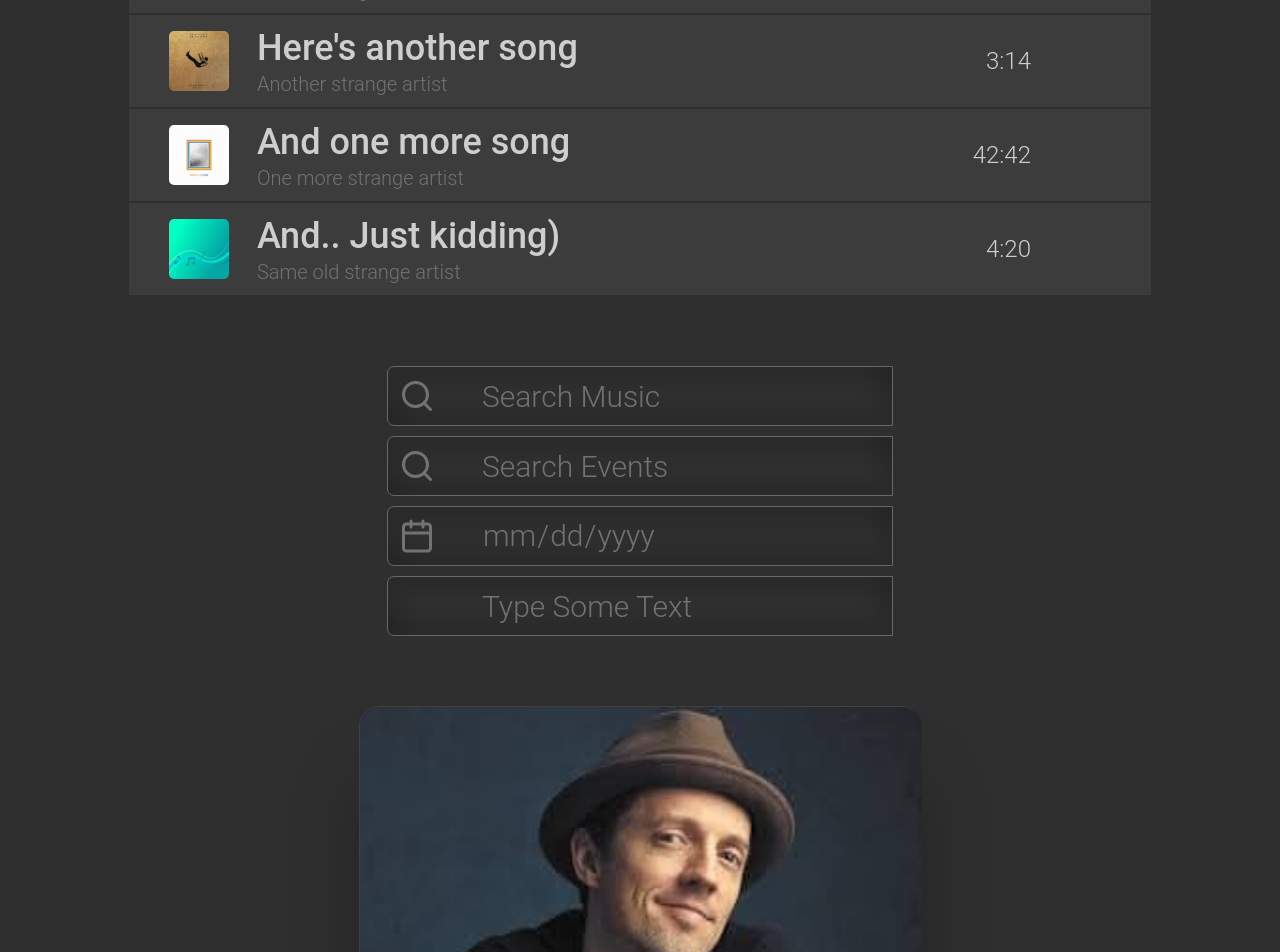
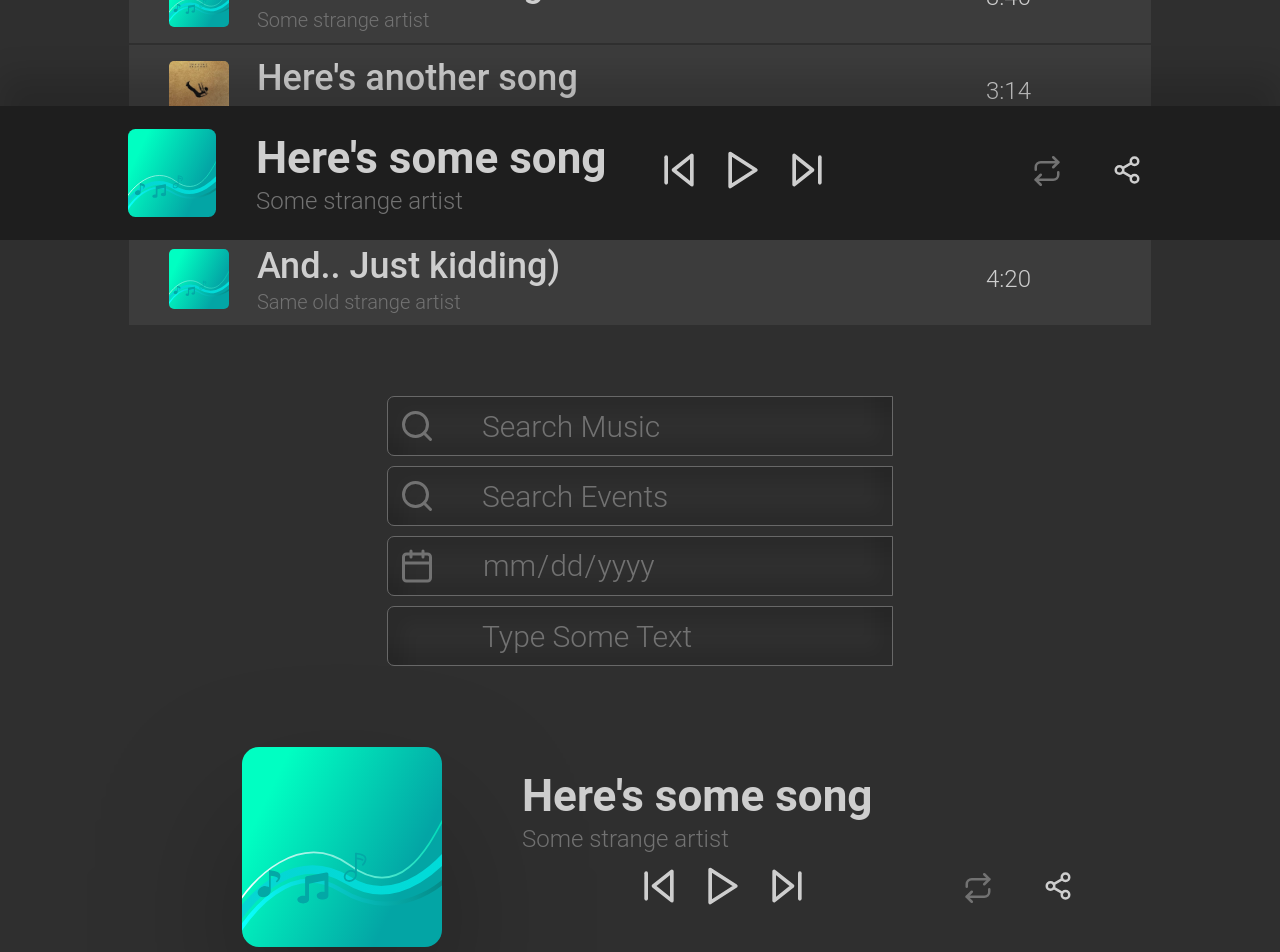
Before and after one commit to mari1647iv/music-player, a React (Create React App) app: page /components in a window 1280 px wide. Shown: the part 560-1512 px from the top of the page. Built offline with nearby package versions, Linux system fonts and the light colour scheme.

Commit message:
Add player component

```diff
--- /dev/null
+++ b/src/components/Player/Player.css
@@ -0,0 +1,127 @@
+.minimized-player {
+  position: fixed;
+  bottom: 0;
+  left: 0;
+
+  width: 100vw;
+  min-width: 1060px;
+  padding: 23px 10vw;
+  box-sizing: border-box;
+
+  background: #1e1e1e;
+  box-shadow: 0px -30px 30px rgba(0, 0, 0, 0.15);
+
+  display: flex;
+  align-items: center;
+  justify-content: space-between;
+  flex-wrap: no-wrap;
+}
+
+.container {
+  display: flex;
+  justify-content: space-between;
+  align-items: center;
+  gap: 40px;
+}
+
+.minimized-player-image {
+  width: 88px;
+  height: 88px;
+  border-radius: 8.5%;
+}
+
+.minimized-player-info {
+  min-width: 351px;
+  display: flex;
+  flex-direction: column;
+  justify-content: flex-start;
+  align-items: flex-start;
+
+  font-style: normal;
+  text-align: left;
+  text-decoration: none;
+}
+
+.maximized-player {
+  width: 878px;
+  padding: 10px 40px;
+  box-sizing: border-box;
+
+  background: transparent;
+  border: 1px solid #2f2f2f;
+
+  display: flex;
+  align-items: center;
+  justify-content: space-around;
+  flex-wrap: no-wrap;
+}
+
+.maximized-player-image {
+  width: 200px;
+  height: 200px;
+  margin-right: 80px;
+  border-radius: 8.5%;
+
+  filter: drop-shadow(0px 70px 70px rgba(0, 0, 0, 0.25));
+}
+
+.maximized-player-info {
+  min-width: 561px;
+  display: flex;
+  flex-direction: column;
+  justify-content: flex-start;
+  align-items: flex-start;
+
+  font-style: normal;
+  text-align: left;
+  text-decoration: none;
+}
+
+.player-song {
+  font-weight: bold;
+  font-size: 44px;
+  line-height: 55px;
+
+  color: #cecece;
+}
+
+.player-artist {
+  font-weight: 300;
+  font-size: 24px;
+  line-height: 30px;
+
+  color: #727272;
+}
+
+.player-time {
+  margin: 0px 40px;
+
+  font-style: normal;
+  font-weight: 300;
+  font-size: 24px;
+  line-height: 30px;
+
+  color: #cecece;
+  text-align: center;
+}
+
+.controls {
+  display: flex;
+  flex-grow: 2;
+  justify-content: center;
+}
+
+.isRepeat {
+  position: fixed;
+  opacity: 0;
+  pointer-events: none;
+}
+
+.isRepeat + i {
+  color: #727272;
+  cursor: pointer;
+}
+
+.isRepeat:checked + i {
+  color: #cecece;
+}
--- /dev/null
+++ b/src/components/Player/Player.js
@@ -0,0 +1,69 @@
+import React from "react";
+import "./Player.css";
+import {Play, SkipBack, SkipForward, Repeat, Share2} from "react-feather";
+import  DefaultImage from "../../assets/default.svg";
+import { Link } from "react-router-dom";
+import Button from "../Button/Button";
+
+function Player(props) {
+  const { size, id, song, artist, image, duration } = props;
+
+  switch (size) {
+    case "minimized":
+      return (
+          <div className="minimized-player">
+            <div className="container">
+              <img src={image?image:DefaultImage} className="minimized-player-image" alt="Song album"/>
+              <Link to="/player"  className="minimized-player-info">
+                <p className="player-song">{song}</p>
+                <p className="player-artist">{artist}</p>
+              </Link>
+              <div className="controls">
+                    <Button type="icon" children={<SkipBack size={44}/>} />
+                    <Button type="icon" children={<Play size={44}/>}/>
+                    <Button type="icon" children={<SkipForward size={44}/>}/>
+              </div>
+            </div>
+            <div className="container">
+              <label>
+                <input type="checkbox" className="isRepeat"/>
+                <i><Repeat size={30} /></i>
+              </label>
+              <Button type="icon" children={<Share2 size={30}/>}/>
+            </div>
+          </div>
+      );
+      break;
+    case "maximized":
+      return (
+          <div className="maximized-player">
+              <img src={image?image:DefaultImage} className="maximized-player-image" alt="Song album"/>
+              <div>
+                <div className="maximized-player-info">
+                  <p className="player-song">{song}</p>
+                  <p className="player-artist">{artist}</p>
+                </div>
+                <div className="container">
+                  <div className="controls">
+                        <Button type="icon" children={<SkipBack size={44}/>} />
+                        <Button type="icon" children={<Play size={44}/>}/>
+                        <Button type="icon" children={<SkipForward size={44}/>}/>
+                  </div>
+                  <div className="container">
+                    <label>
+                      <input type="checkbox" className="isRepeat"/>
+                      <i><Repeat size={30} /></i>
+                    </label>
+                    <Button type="icon" children={<Share2 size={30}/>}/>
+                  </div>
+                </div>
+              </div>
+          </div>
+      );
+      break;
+    default:
+      break;
+  }
+}
+
+export default Player;
--- a/src/routes/Components/Components.css
+++ b/src/routes/Components/Components.css
@@ -2,19 +2,17 @@
   color: grey;
   width: 100%;
   padding-top: 30px;
+  padding-bottom: 150px;
 
   display: flex;
   flex-direction: column;
   justify-content: flex-start;
   align-items: center;
+  gap: 60px;
 }
 
-.components-page button {
+.buttons-div > button {
   margin: 0 20px;
-}
-
-.components-page > div {
-  margin: 30px 0;
 }
 
 .components-page > div > .input-container {
--- a/src/routes/Components/Components.js
+++ b/src/routes/Components/Components.js
@@ -7,6 +7,7 @@ import Input from "../../components/Input/Input";
 import AudioBlock from "../../components/AudioBlock/AudioBlock";
 import Card from "../../components/Card/Card";
 import LyricsBlock from "../../components/LyricsBlock/LyricsBlock";
+import Player from "../../components/Player/Player";
 import WreckedImage from "../../assets/wrecked.jpg";
 import LFTGImage from "../../assets/lftg.jpg";
 import ArtistImage from "../../assets/artist.jpg";
@@ -28,12 +29,12 @@ function Components() {
             <Header location="components"/>
             <div className="components-page">
                 <p>Наши компоненты слева направо:</p>
-                <div>
+                <div className="buttons-div">
                     <Button type="colorful" children="Search" onClick={()=>{alert("Hi!");}}/>
                     <Button type="icon" children="Search"/>
                     <Button type="icon" children={<Play size={40}/>}/>
                     <Button type="stuff" children="Search"/>
-                </div><div>
+                </div><div className="buttons-div">
                     <Button type="colorful" children="Search" onClick={()=>{alert("Hi!");}} isDisabled={true}/>
                     <Button type="icon" children="Search" isDisabled={true}/>
                     <Button type="icon" children={<Play size={40}/>} isDisabled={true}/>
@@ -60,6 +61,9 @@ function Components() {
                     <Input type="blablabla"/>
                 </div>
                 <div>
+                    <Player size="maximized" song="Here's some song" artist="Some strange artist" duration="3:40"/>
+                </div>
+                <div>
                     <Card type="artist" image={ArtistImage} artist="Jason  Mraz" shortDescription="Guitarist, singer and songwriter." description="Lorem Ipsum. Amet minim mollit non deserunt ullamco est sit aliqua dolor do amet sint. Velit officia consequat duis enim velit mollit. Exercitation veniam consequat sunt nostrud amet." youtubeLink="https://www.youtube.com" wikiLink="https://www.wikipedia.org/"/>
                     <Card type="event" image={ArtistImage} artist="Jason  Mraz" location="Tatneft Arena" city="Kazan" date="30.09.2021" time="20:00" eventLink="https://www.songkick.com/"/>
                     <Card type="blablabla"/>
@@ -68,8 +72,8 @@ function Components() {
                     <LyricsBlock lyrics={lyrics}/>
                 </div>
             </div>
+            <Player size="minimized" song="Here's some song" artist="Some strange artist" duration="3:40"/>
         </div>
-
     );
 }
 
```
